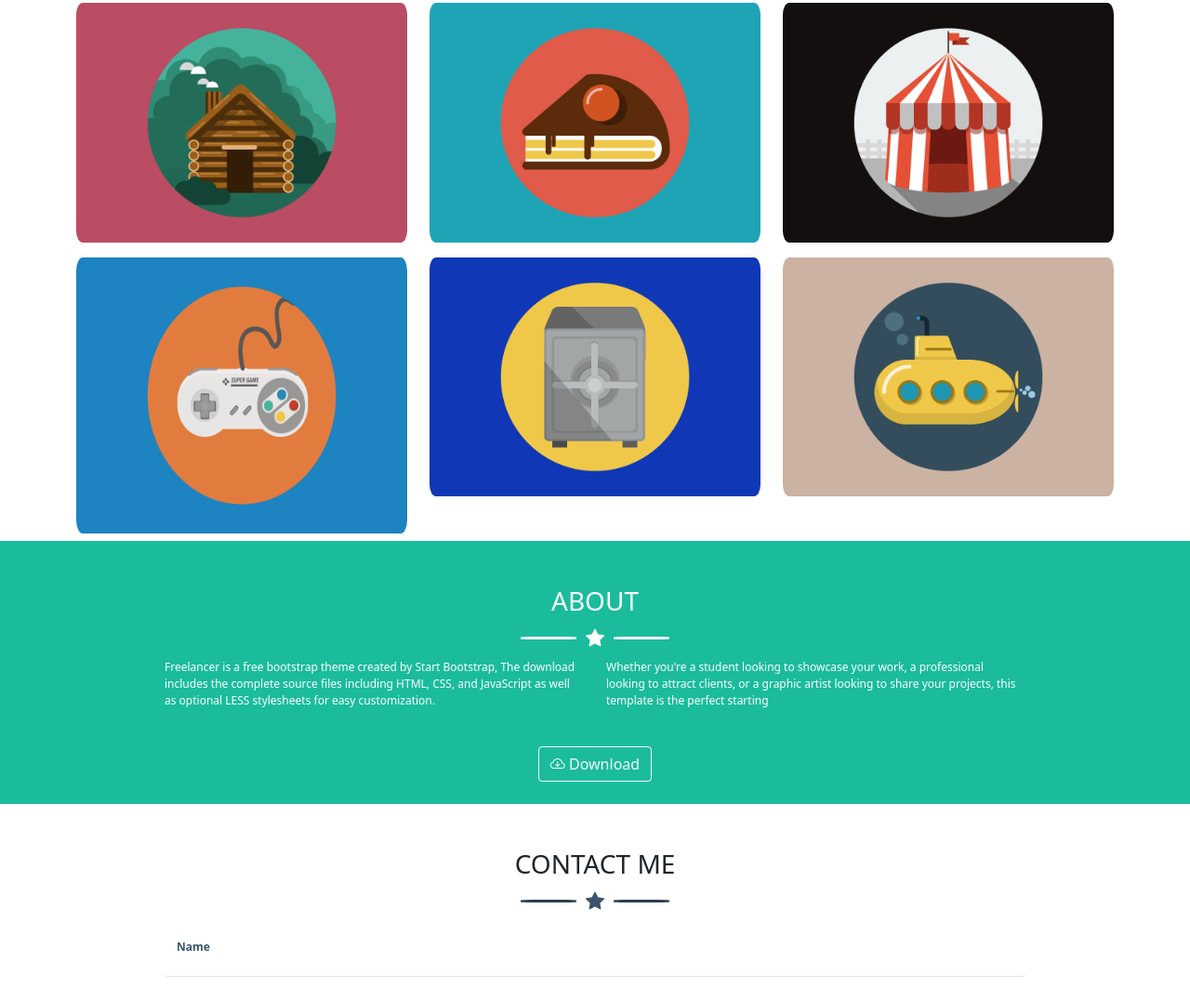
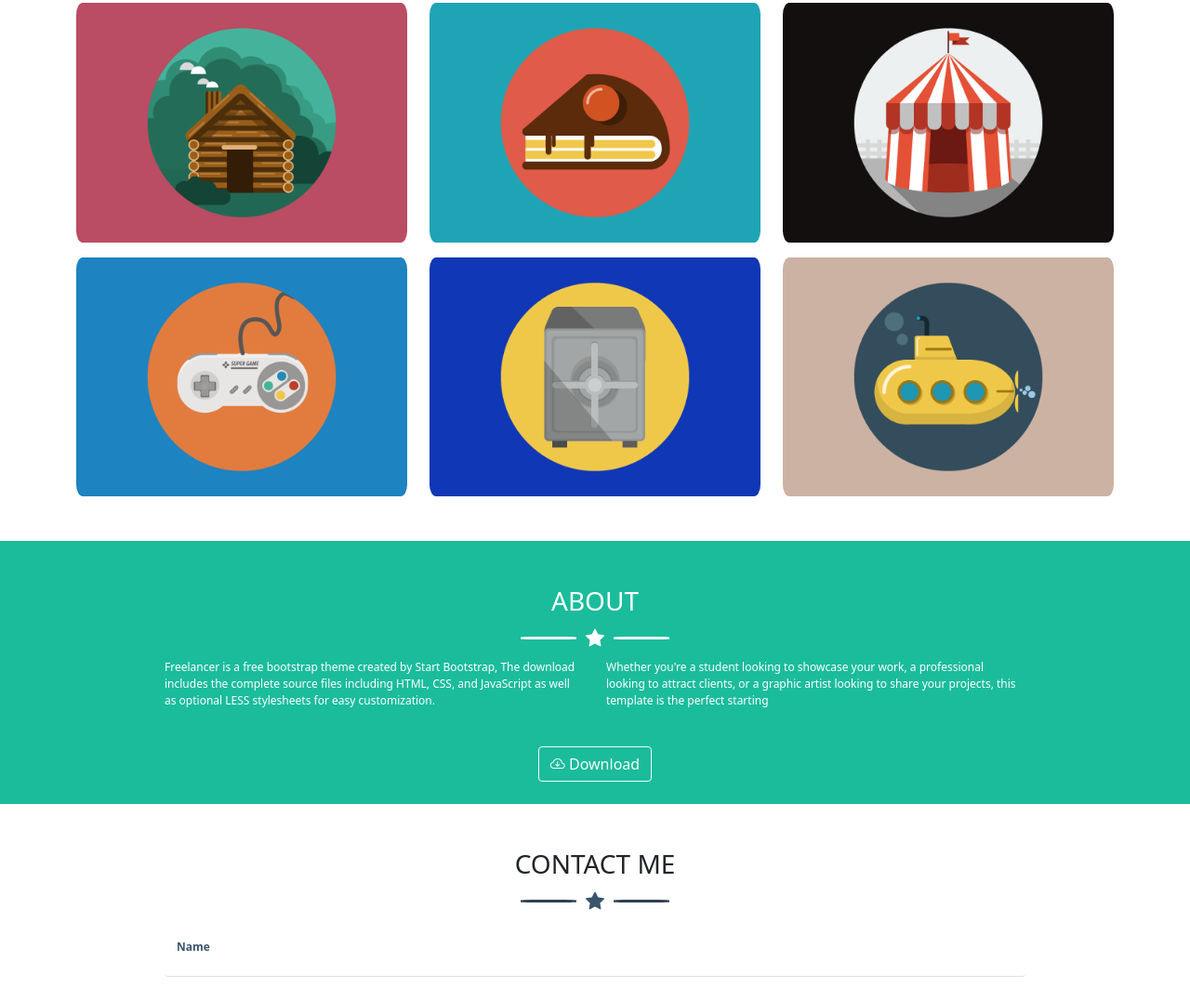
Before and after one commit to flashbLack98/html-css-bootstrap-freelancer, a plain HTML site: page index.html in a window 1280 px wide. Shown: the part 631-1708 px from the top of the page at 93% size. Drawn offline with nearby package versions, Linux system fonts and the light colour scheme.

Commit message:
mb-lg-card game

```diff
--- a/index.html
+++ b/index.html
@@ -55,7 +55,7 @@
                 <img class="my-2 rounded-4" src="img/cabin.png" alt="">
                 <img class="my-2 rounded-4" src="img/cake.png" alt="">
                 <img class="my-2 rounded-4" src="img/circus.png" alt="">
-                <img class="my-2 rounded-4" src="img/game.png" alt="">
+                <img class="my-2 mb-lg-5 rounded-4" src="img/game.png" alt="">
                 <img class="my-2 mb-sm-5 rounded-4" src="img/safe.png" alt="">
                 <img class="mt-2 mb-4 mb-sm-5 rounded-4" src="img/submarine.png" alt="">
             </div>
```
